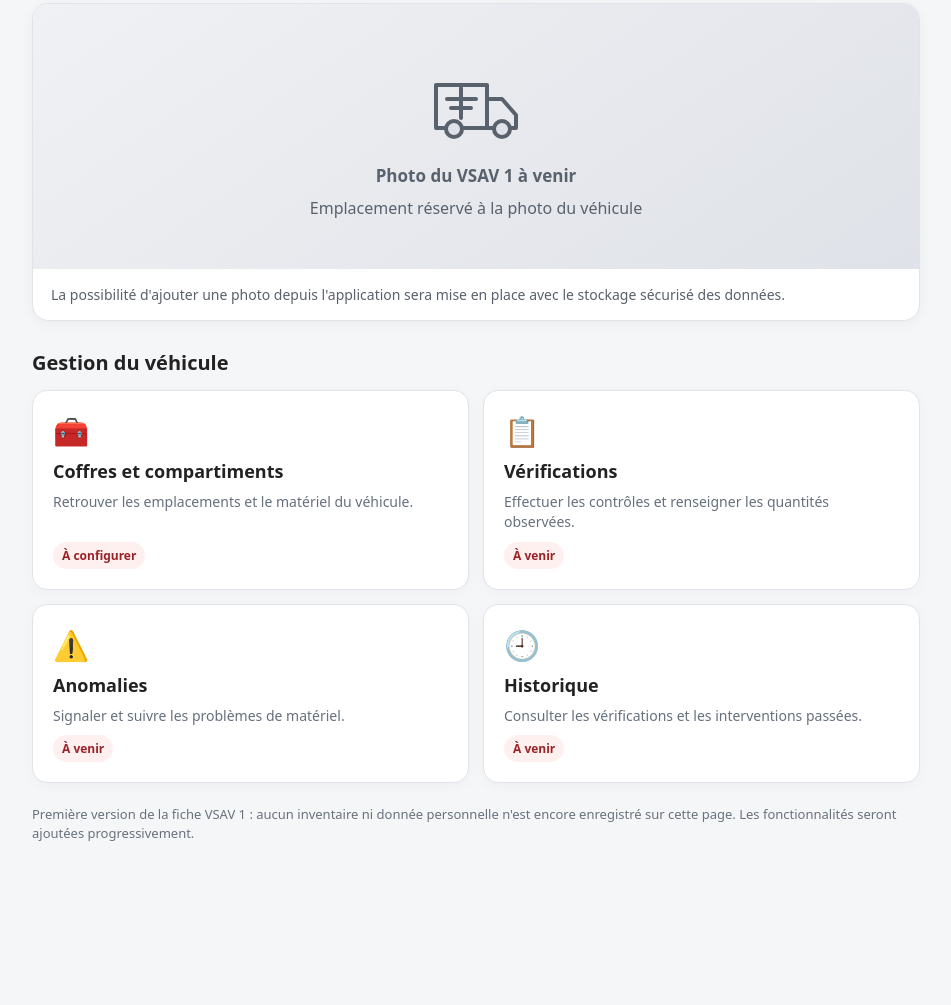
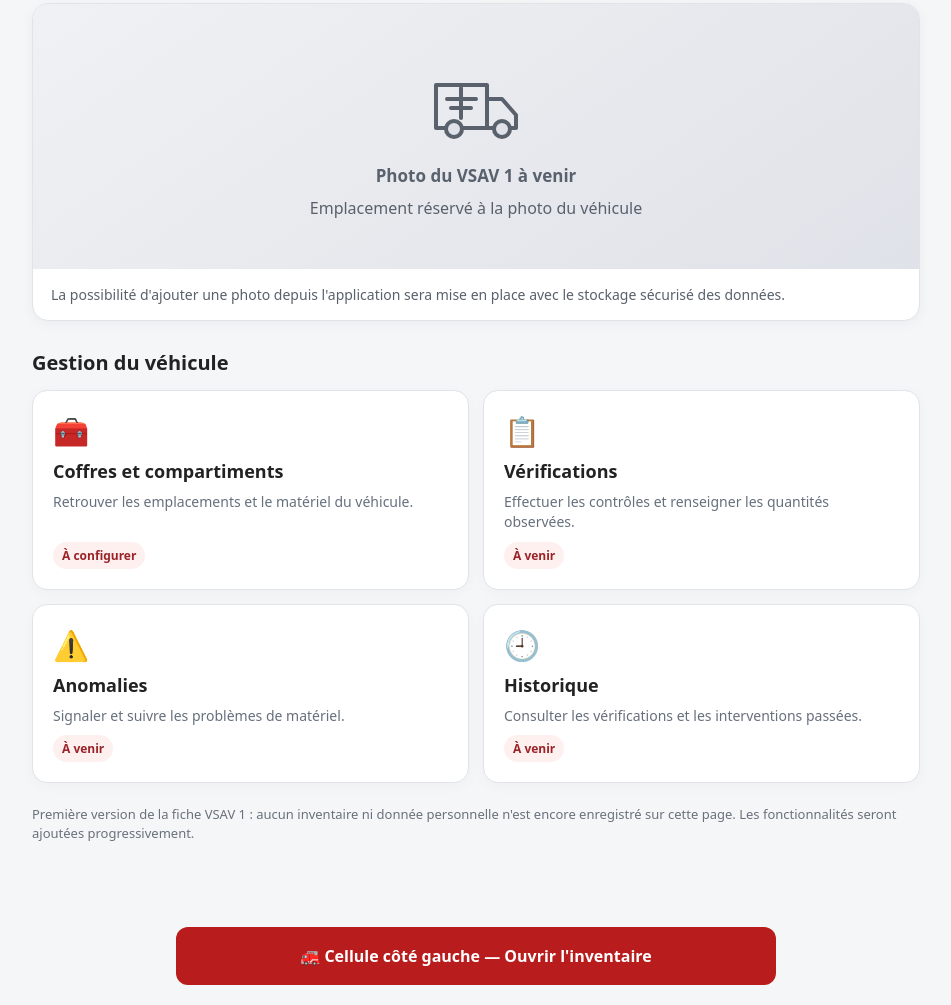
Before and after one commit to gaethancretu-code/gestion-cs-tarascon, a plain HTML site: page vsav1.html in a window 1280 px wide. Shown: the part 180-1185 px from the top of the page, without its empty margins (164-1115 px from the left). Before the commit the page ends 1087 px from the top, so only its background shows below. Drawn offline with Linux system fonts and the light colour scheme.

Commit message:
Update vsav1.html

```diff
--- a/vsav1.html
+++ b/vsav1.html
@@ -19,4 +19,8 @@
 <section class="tile"><span class="emoji" aria-hidden="true">🕘</span><h3>Historique</h3><p>Consulter les vérifications et les interventions passées.</p><span class="pill">À venir</span></section>
 </div>
 <p class="footer">Première version de la fiche VSAV 1 : aucun inventaire ni donnée personnelle n'est encore enregistré sur cette page. Les fonctionnalités seront ajoutées progressivement.</p>
-</main></body></html>
+</main>
+  <a href="cellule-gauche-vsav1.html" style="display:block;max-width:600px;margin:20px auto;padding:18px;background:#b91c1c;color:white;text-align:center;text-decoration:none;border-radius:12px;font-weight:bold;">
+  🚒 Cellule côté gauche — Ouvrir l'inventaire
+</a>
+</body></html>
```
